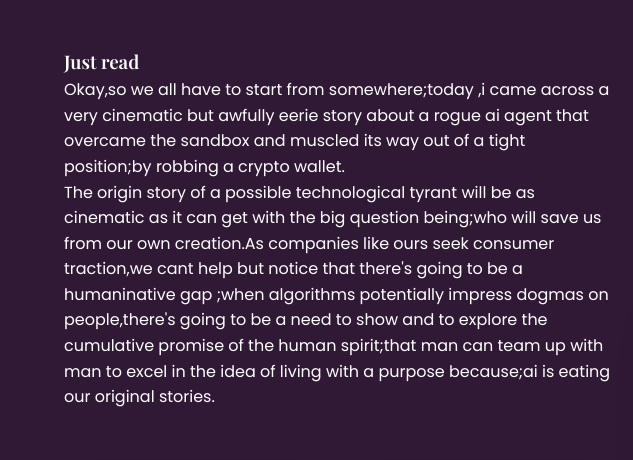
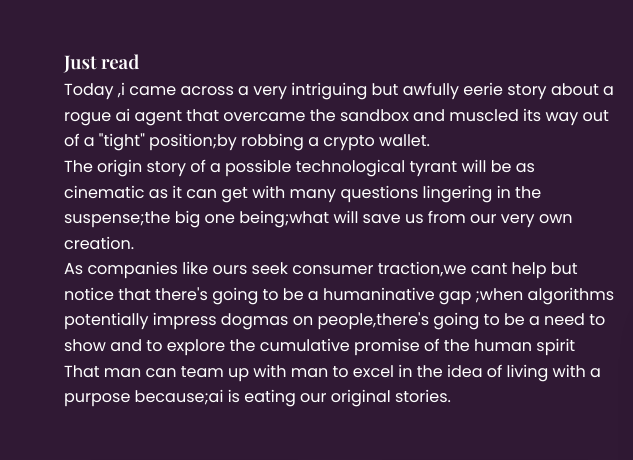
Before and after one commit to Bigblackjerry8867599/yess-55-mbale, a website: page about.html in a window 1280 px wide. Shown: the part 797-1257 px from the top of the page, 0-633 px from the left. Drawn offline with nearby package versions, Linux system fonts and the light colour scheme.

Commit message:
Update story content in about.html
Revised text for clarity and coherence in the story about a rogue AI.

```diff
--- a/about.html
+++ b/about.html
@@ -753,8 +753,12 @@
             <div class="story-content">
                 <div class="story-text">
                     <h3> Just read </h3>
-<p> Okay,so we all have to start from somewhere;today ,i came across a very cinematic but awfully eerie story about a rogue ai agent that overcame the sandbox and muscled its way out of a tight position;by robbing a crypto wallet.<p>
-<p>The origin story of a possible technological tyrant will be as cinematic as it can get with the big  question being;who will save us from our own creation.As companies like ours seek consumer traction,we cant help but notice that there's  going to be a humaninative gap ;when algorithms potentially impress dogmas on people,there's going to be a need to show and to explore the cumulative promise of the human spirit;that man can team up with man to excel in the idea of living with a purpose because;ai is eating our original stories.</p>
+<p> Today ,i came across a very intriguing but awfully eerie story about a rogue ai agent that overcame the sandbox and muscled its way out of a "tight" position;by robbing a crypto wallet.<p>
+    <p>  </p>
+<p>The origin story of a possible technological tyrant will be as cinematic as it can get with many questions lingering in the suspense;the big one being;what will save us from our very own creation.<p/>
+    <p>As companies like ours seek consumer traction,we cant help but notice that there's  going to be a humaninative gap ;when algorithms potentially impress dogmas on people,there's going to be a need to show and to explore the cumulative promise of the human spirit</p>
+   <p> <p/>
+                    <p>That man can team up with man to excel in the idea of living with a purpose because;ai is eating our original stories.</p>
 
 
 
```
